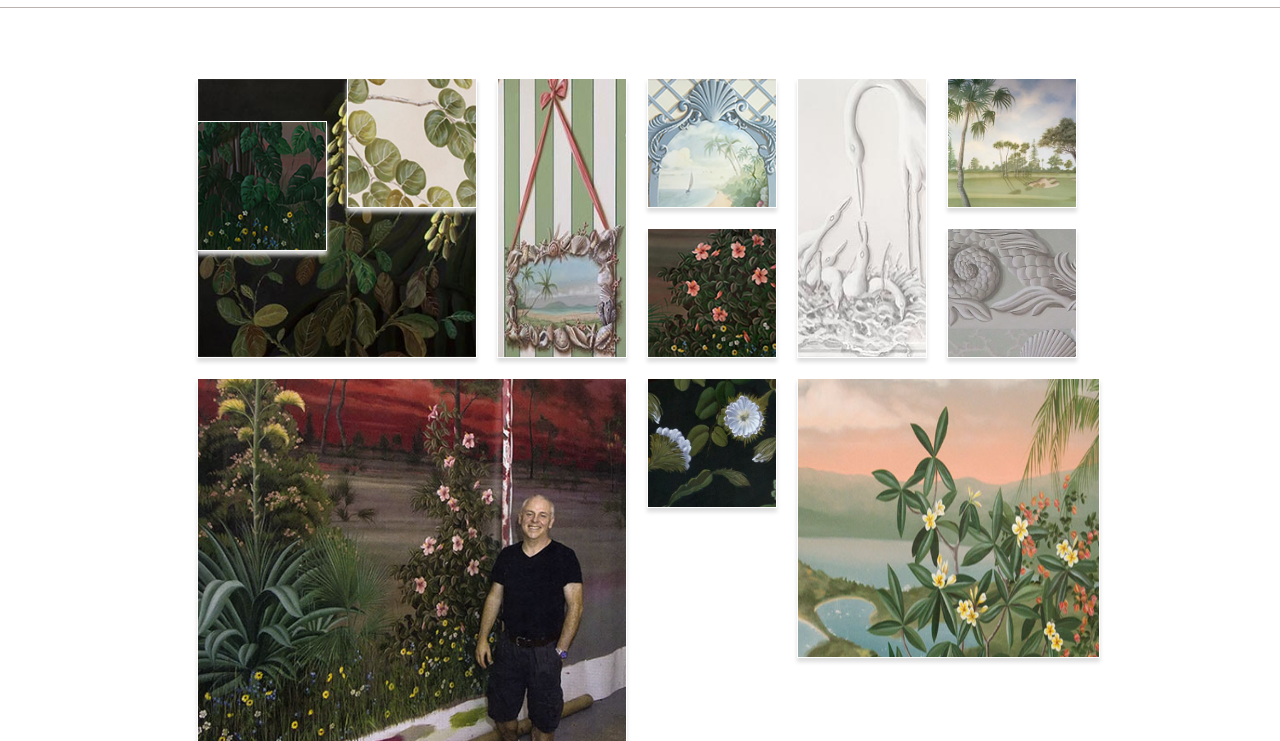
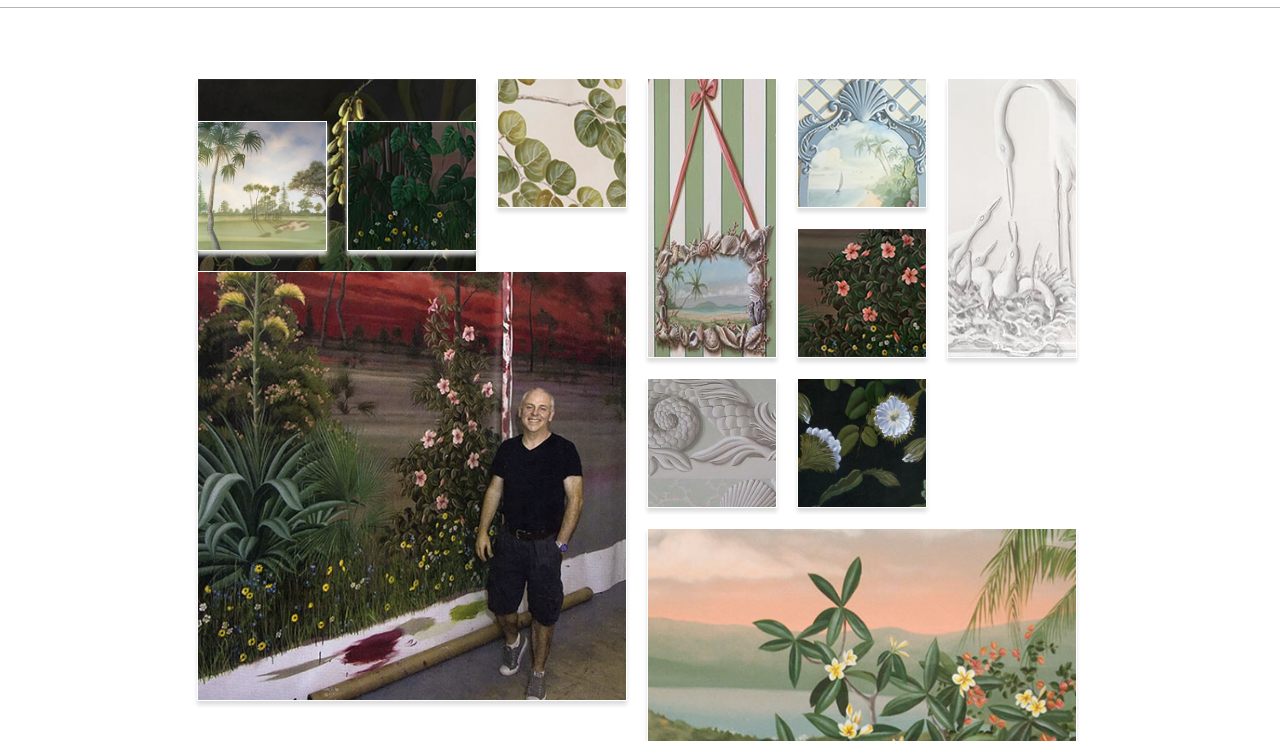
Before and after one commit to zenontoczek/zenontoczek.github.io, a website: page index.html in a window 1280 px wide. Shown: the part 211-952 px from the top of the page. Drawn offline with Linux system fonts and the light colour scheme.

Commit message:
fix masonry

```diff
--- a/index.html
+++ b/index.html
@@ -142,10 +142,10 @@
 
     <script src="js/jquery-1.11.0.min.js"></script>
     <script src="js/imagesloaded.pkgd.min.js"></script>
-    <script src="bower_components/masonry/dist/masonry.pkgd.min.js"></script>
     <script src="bower_components/foundation/js/foundation.min.js"></script>
     <script src="bower_components/foundation/js/foundation/foundation.interchange.js"></script>
+    <script src="bower_components/masonry/dist/masonry.pkgd.min.js"></script>
     <script src="js/app.js"></script>
-    <script src="js/lightbox.min.js"></script>
+    <!-- <script src="js/lightbox.min.js"></script> -->
   </body>
 </html>
--- a/scss/partials/_layout.scss
+++ b/scss/partials/_layout.scss
@@ -39,21 +39,21 @@ footer {
 
 .brick-small {
   @media #{$medium-up} {
-    max-width: 150px;
+    width: 150px;
   }
 
   @media #{$large-up} {
-    max-width: 150px;
+    width: 150px;
   }
 }
 
 .brick-tall {
   @media #{$medium-only} {
-    max-width: 150px;
+    width: 150px;
   }
 
   @media #{$large-up} {
-    max-width: 150px;
+    width: 150px;
 
     img {
       height: 280px;
@@ -63,24 +63,24 @@ footer {
 
 .brick-medium {
   @media #{$medium-up} {
-    max-width: 300px;
+    width: 300px;
   }
 
   @media #{$large-up} {
-    max-width: 300px;
+    width: 300px;
   }
 }
 
 .brick-wide {
   @media #{$medium-up} {
-    max-width: 150px;
+    width: 150px;
     img {
       height: 130px;
     }
   }
 
   @media #{$large-up} {
-    max-width: 450px;
+    width: 450px;
     img {
       height: 280px;
     }
@@ -89,10 +89,10 @@ footer {
 
 .brick-large {
   @media #{$medium-up} {
-    max-width: 300px;
+    width: 300px;
   }
 
   @media #{$large-up} {
-    max-width: 450px;
+    width: 450px;
   }
 }
```
Also changed, not shown: js/app.js (+9 -0 lines), stylesheets/app.css.
